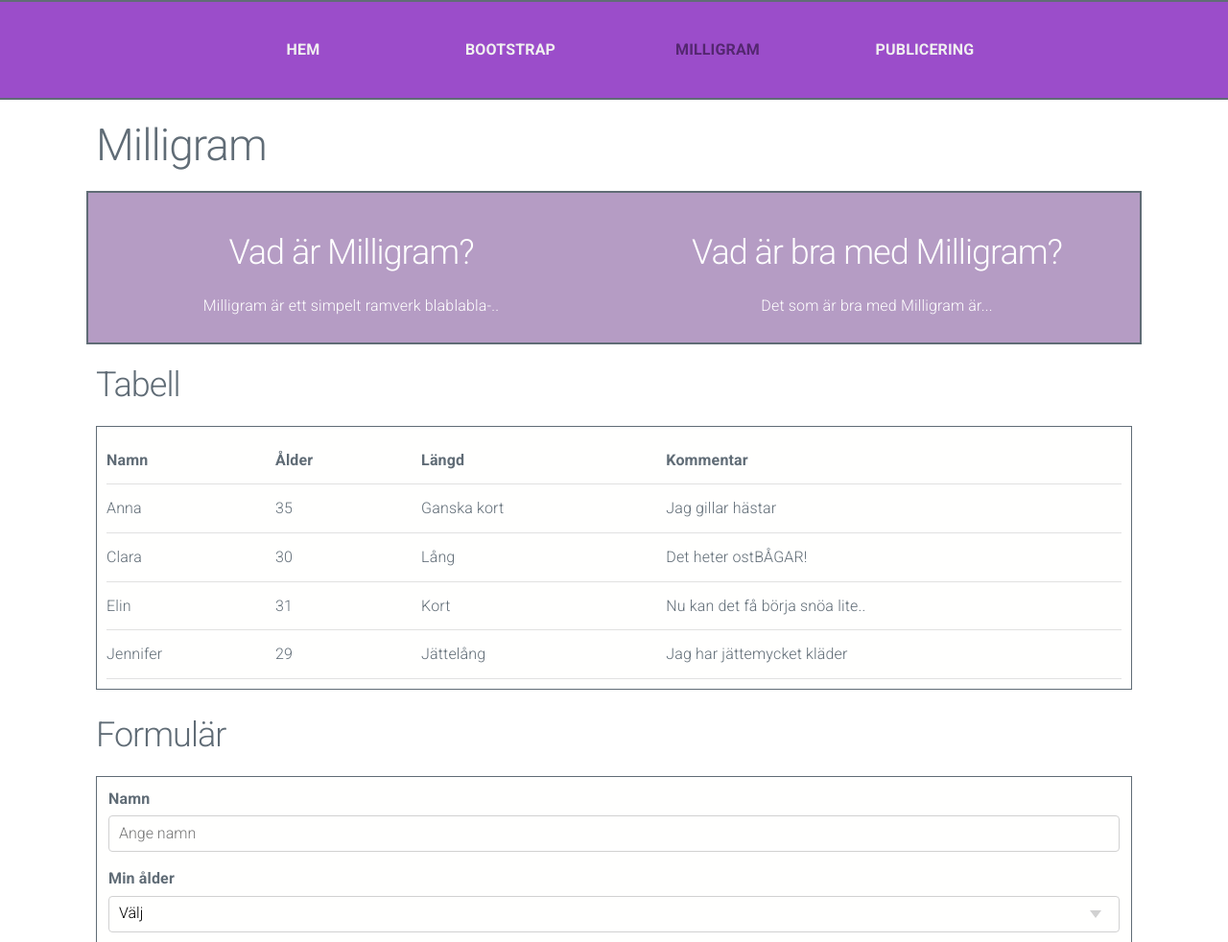
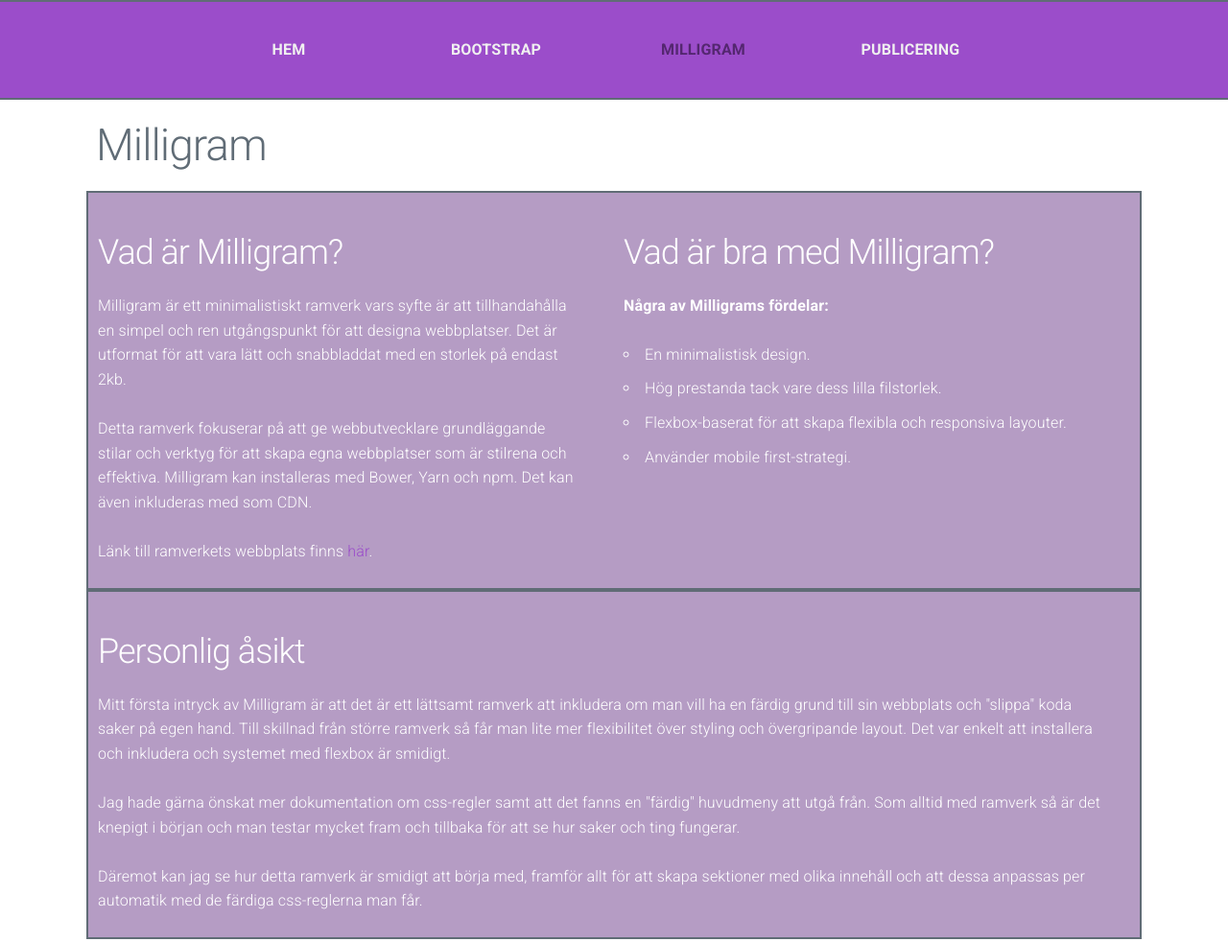
Before and after one commit to ronjanorlen/dt193gm1, a website built with Parcel: page src/milligram.html in a window 1280 px wide. Shown: the top 982 px of the page at 96% size. Built offline with nearby package versions, Linux system fonts and the light colour scheme.

Commit message:
Fyllt på med text om ramverken

```diff
--- a/src/milligram.html
+++ b/src/milligram.html
@@ -45,12 +45,42 @@
         <div class="row">
           <div class="column">
             <h2>Vad är Milligram?</h2>
-        <p>Milligram är ett simpelt ramverk blablabla-..</p>
+        <p>Milligram är ett minimalistiskt ramverk vars syfte är att tillhandahålla en simpel och ren utgångspunkt
+            för att designa webbplatser. Det är utformat för att vara lätt och snabbladdat med en storlek på endast 2kb. <br>
+            <br>
+            Detta ramverk fokuserar på att ge webbutvecklare grundläggande stilar och verktyg för att skapa egna webbplatser
+            som är stilrena och effektiva.
+            Milligram kan installeras med Bower, Yarn och npm. Det kan även inkluderas med som CDN.<br>
+            <br>
+            Länk till ramverkets webbplats finns <a href="https://milligram.io/">här</a>.
+        </p>
           </div>
           <div class="column"><h2>Vad är bra med Milligram?</h2>
-            <p>Det som är bra med Milligram är...</p>
+            <p><strong>Några av Milligrams fördelar:</strong>
+
+                <ul>
+                    <li>En minimalistisk design.</li>
+                    <li>Hög prestanda tack vare dess lilla filstorlek.</li>
+                    <li>Flexbox-baserat för att skapa flexibla och responsiva layouter.</li>
+                    <li>Använder mobile first-strategi.</li>
+                  </ul>
+            </p>
           </div>
-
+        </div>
+          <div class="row">
+          <div class="column">
+            <h2>Personlig åsikt</h2>
+        <p>Mitt första intryck av Milligram är att det är ett lättsamt ramverk att inkludera om man vill ha en färdig grund
+            till sin webbplats och "slippa" koda saker på egen hand. Till skillnad från större ramverk så får man lite mer flexibilitet över
+        styling och övergripande layout. Det var enkelt att installera och inkludera och systemet med flexbox är smidigt.<br>
+        <br>
+            Jag hade gärna önskat mer dokumentation om css-regler samt att det fanns en "färdig" huvudmeny att utgå från.
+            Som alltid med ramverk så är det knepigt i början och man testar mycket fram och tillbaka för att se hur saker och ting fungerar. <br>
+            <br>
+            Däremot kan jag se hur detta ramverk är smidigt att börja med, framför allt för att skapa sektioner med olika innehåll och att
+            dessa anpassas per automatik med de färdiga css-reglerna man får.
+        </p>
+          </div>
         </div>
 
            <!-- Tabell -->
--- a/src/milligramstyle.css
+++ b/src/milligramstyle.css
@@ -57,8 +57,8 @@
   }
 
   .column {
-    text-align: center;
-    margin: 2rem auto;
+    text-align: left;
+    margin: 2rem 3rem;
     color:#fff;
   }
 
```
Also changed, not shown: src/bootstrap.html (+33 -20 lines).
